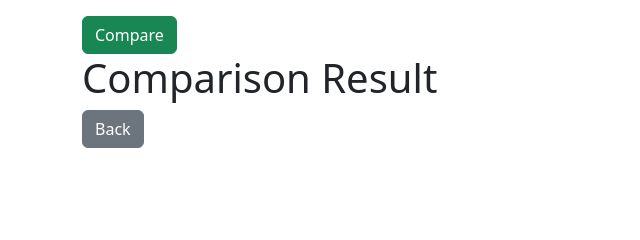
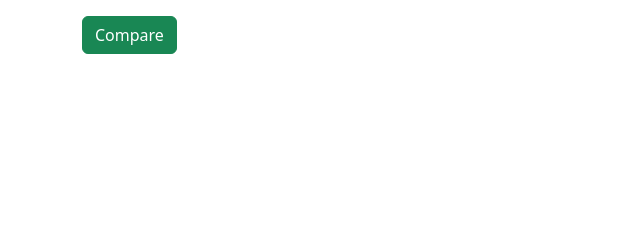
Before and after one commit to Rawsonmac/oil-curve-comparator, a Flask app: page / in a window 1280 px wide. Shown: the part 462-702 px from the top of the page, without its empty margins (0-640 px from the left). Run offline with Flask 3, Linux system fonts and the light colour scheme.

Commit message:
Update index.html

```diff
--- a/templates/index.html
+++ b/templates/index.html
@@ -36,17 +36,3 @@
     </form>
 </body>
 </html>
-<!DOCTYPE html>
-<html>
-<head>
-    <title>Comparison Result</title>
-    <link href="https://cdn.jsdelivr.net/npm/bootstrap@5.3.0/dist/css/bootstrap.min.css" rel="stylesheet">
-</head>
-<body class="container mt-5">
-    <h1>Comparison Result</h1>
-    <a href="/" class="btn btn-secondary mb-3">Back</a>
-    {% for table in tables %}
-        {{ table|safe }}
-    {% endfor %}
-</body>
-</html>
```
